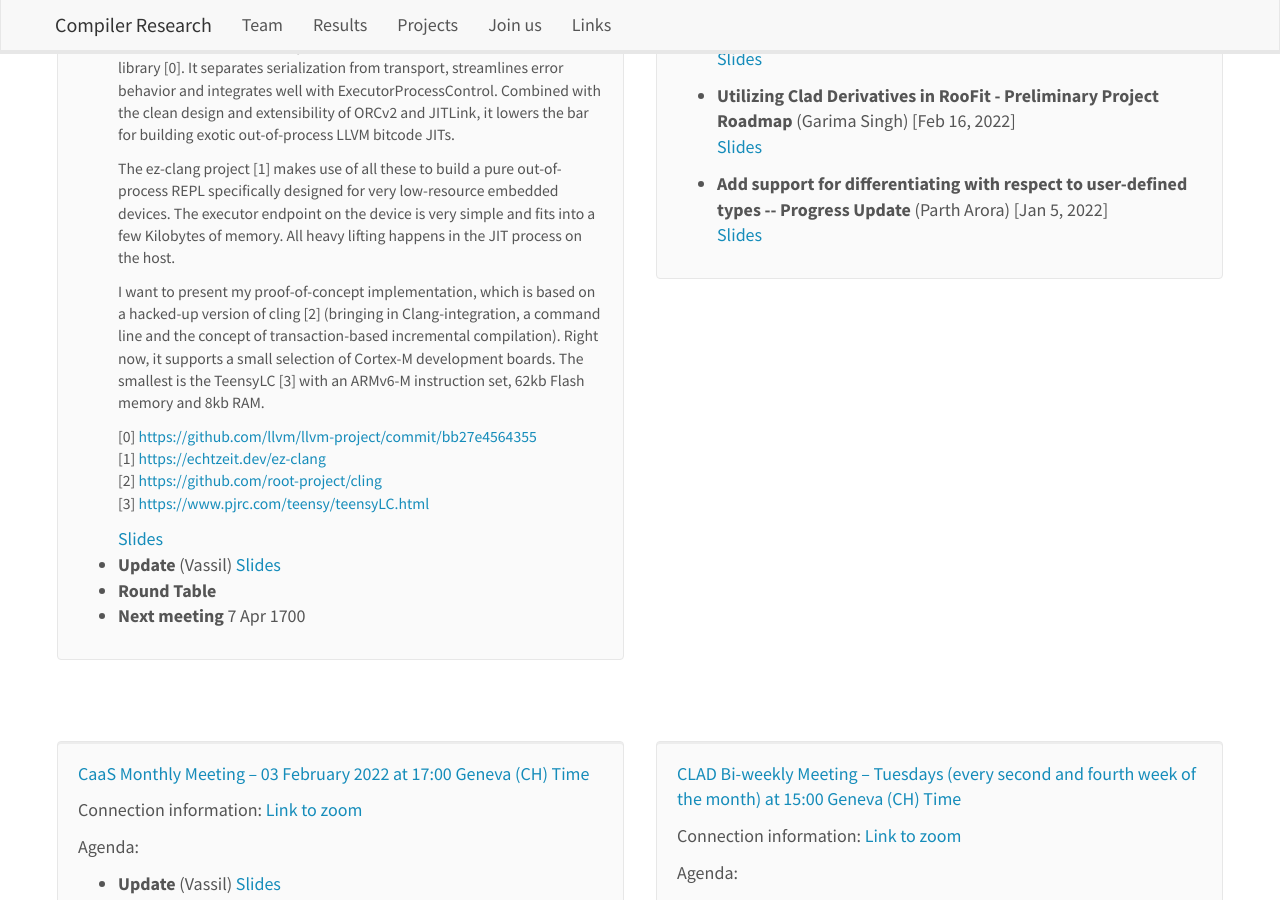
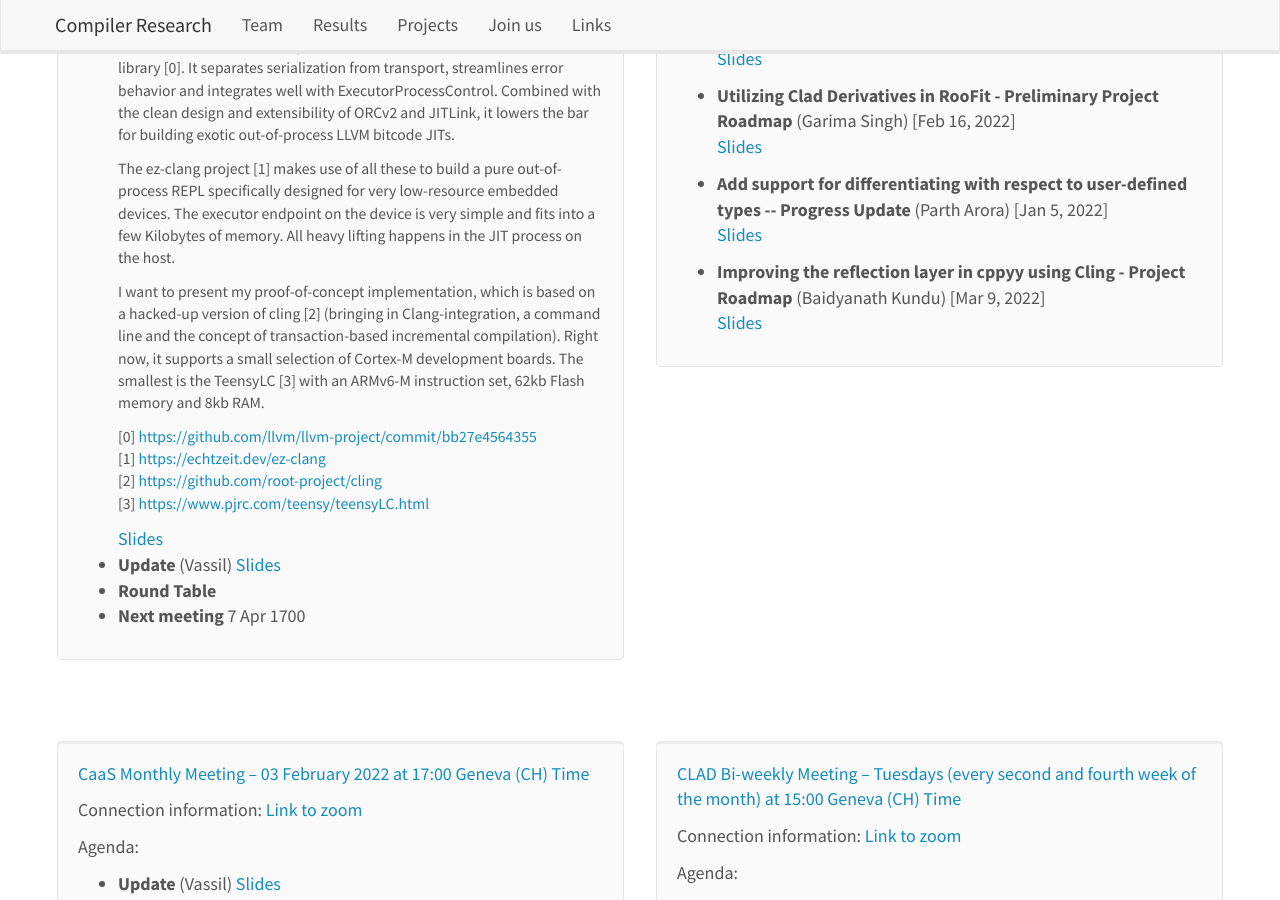
Before and after one commit to vgvassilev/clad, a Jekyll site: the page built from _pages/meetings.md, in a window 1280 px wide and 900 px high, scrolled down 357 px. Built offline with Jekyll 4.4.1, drawn with Linux system fonts in a browser that asks for light colours; nearby versions of some CDN libraries; a style sheet for code colours, icons or effects is not loaded.

Commit message:
Add Baidyanath's slides for using cling in cppyy
"Improving reflection layer in cppyy using Cling"

```diff
--- a/_data/standing_meetings.yml
+++ b/_data/standing_meetings.yml
@@ -17,6 +17,10 @@
       date: 2022-01-05 14:00:00 +
       speaker: "Parth Arora"
       link: "[Slides](/assets/presentations/CaaS_Weekly_05_01_2022_Parth-Add_Support_For_Differentiating_wrt_User_Defined_Types.pdf)"
+    - title: "Improving the reflection layer in cppyy using Cling - Project Roadmap"
+      date: 2022-03-09 14:00:00 +0200
+      speaker: "Baidyanath Kundu"
+      link: "[Slides](/assets/presentations/CaaS_Weekly_09_03_2022_Baidyanath-Improving_the_reflection_layer_in_cppyy_using_Cling.pdf)"
 
 - name: "CLAD Bi-weekly Meeting"
   date: Tuesdays (every second and fourth week of the month)
```
Also changed, not shown: 1 other file.
